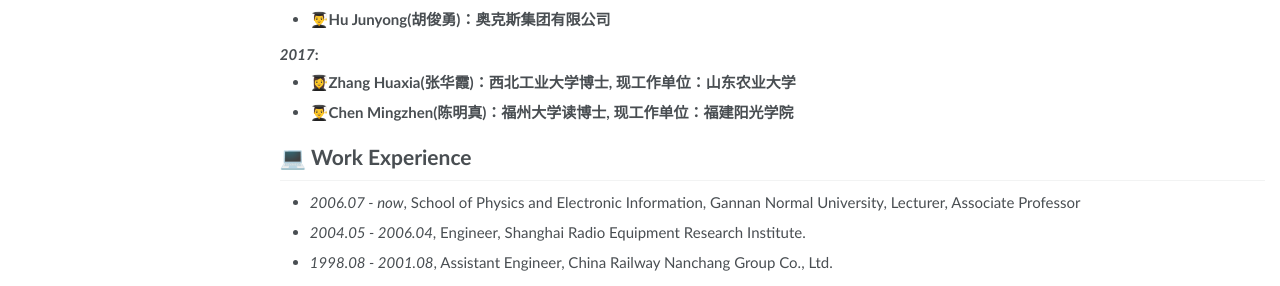
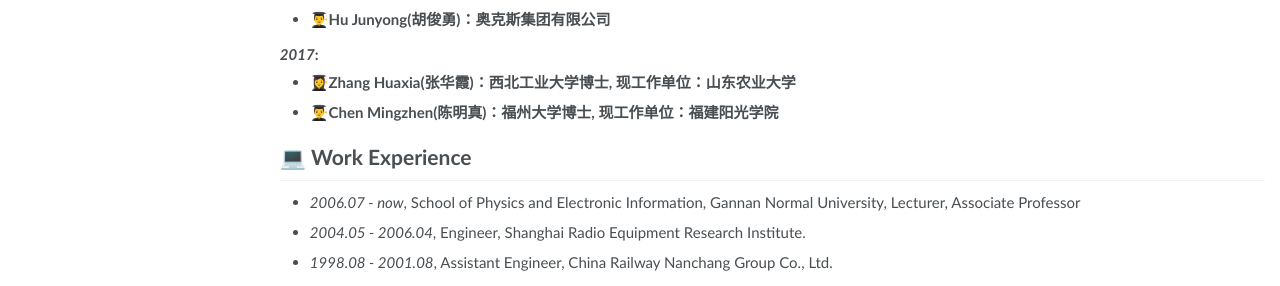
Before and after one commit to zhdongyuan/liqiusheng, a Jekyll site: the page built from _pages/about.md, in a window 1280 px wide and 900 px high, scrolled down 6202 px. Shown: the part 611-897 px from the top of the window. Built offline with Jekyll 4.4.1, drawn with Linux system fonts in a browser that asks for light colours.

Commit message:
Update about.md

```diff
--- a/_pages/about.md
+++ b/_pages/about.md
@@ -217,7 +217,7 @@ My research interests include algorithm innovation and system application in rad
 
 #### *2017*:
 - **👩‍🎓Zhang Huaxia(张华霞)：西北工业大学博士, 现工作单位：山东农业大学**
-- **👨‍🎓Chen Mingzhen(陈明真)：福州大学读博士, 现工作单位：福建阳光学院**
+- **👨‍🎓Chen Mingzhen(陈明真)：福州大学博士, 现工作单位：福建阳光学院**
 
 # 💻 Work Experience
 
```
